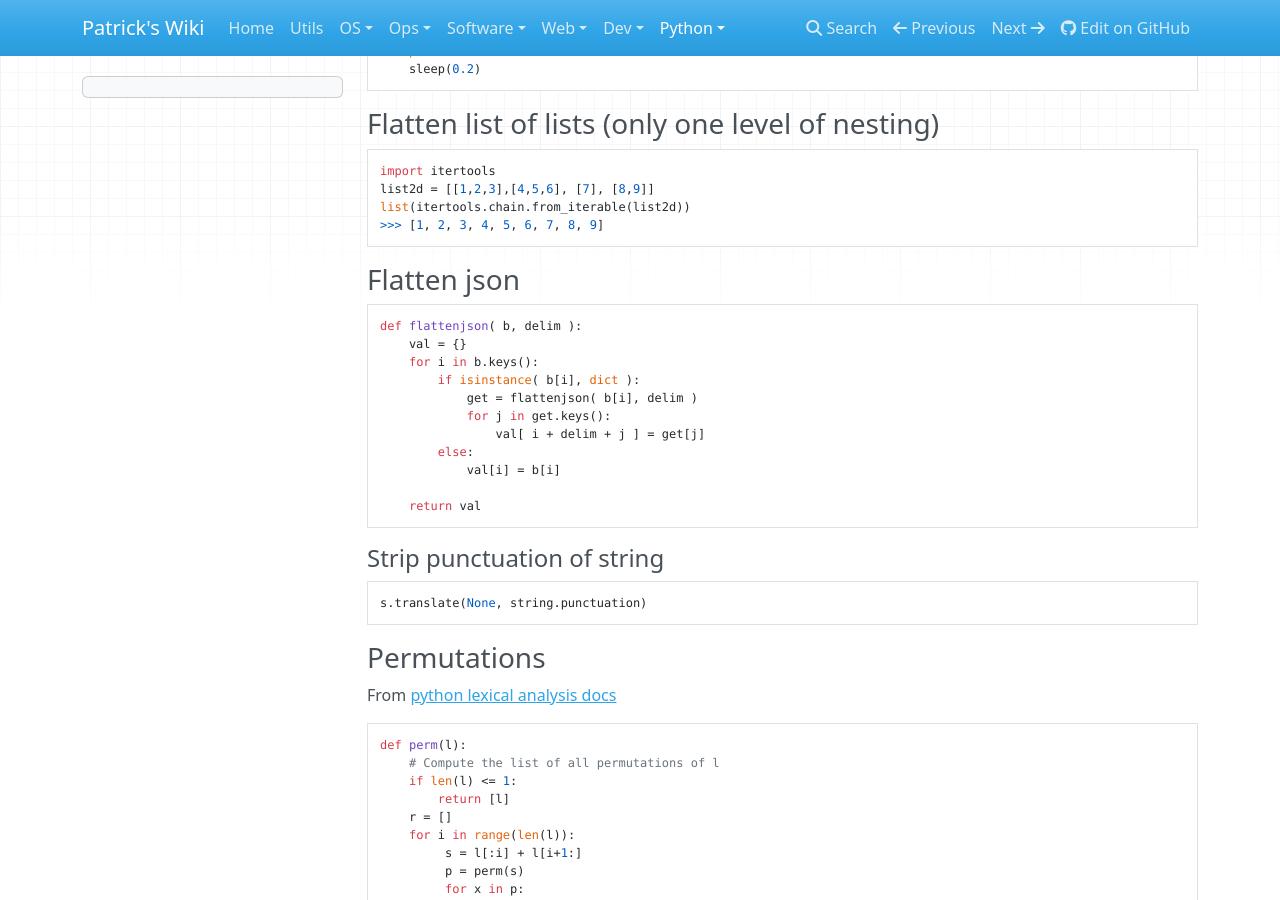
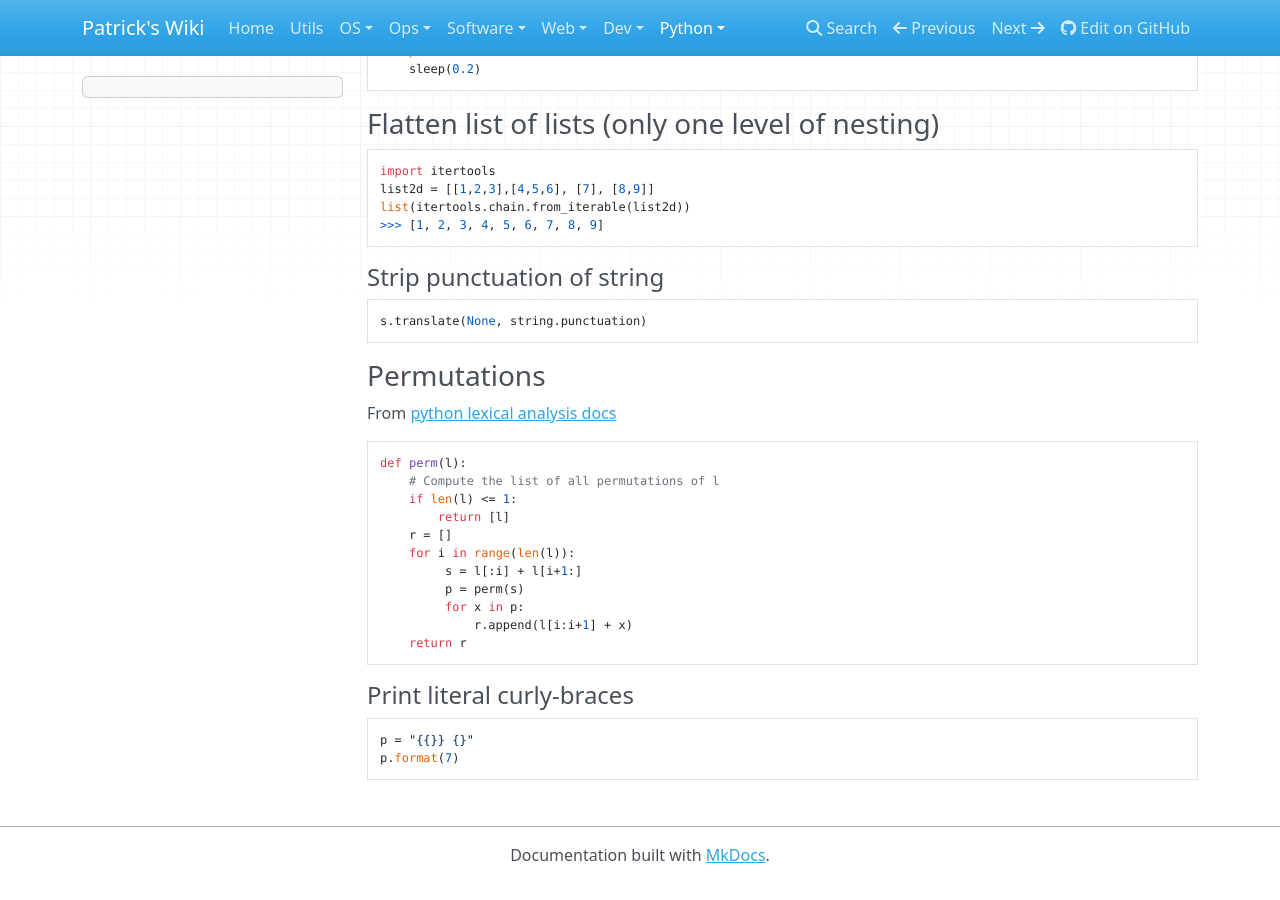
Before and after one commit to patsancu/wiki, an MkDocs documentation site: the page built from docs/python/snippets/Python-misc.md, in a window 1280 px wide and 900 px high, scrolled down 391 px. Built offline with MkDocs 1.6.1, drawn with Linux system fonts in a browser that asks for light colours; nearby versions of some CDN libraries.

Commit message:
remove already existing "flatten json"

````diff
--- a/docs/python/snippets/Python-misc.md
+++ b/docs/python/snippets/Python-misc.md
@@ -26,21 +26,6 @@ list(itertools.chain.from_iterable(list2d))
 >>> [1, 2, 3, 4, 5, 6, 7, 8, 9]
 ```
 
-### Flatten json
-
-```python
-def flattenjson( b, delim ):
-    val = {}
-    for i in b.keys():
-        if isinstance( b[i], dict ):
-            get = flattenjson( b[i], delim )
-            for j in get.keys():
-                val[ i + delim + j ] = get[j]
-        else:
-            val[i] = b[i]
-
-    return val
-```
 #### Strip punctuation of string
 ```python
 s.translate(None, string.punctuation)
````
